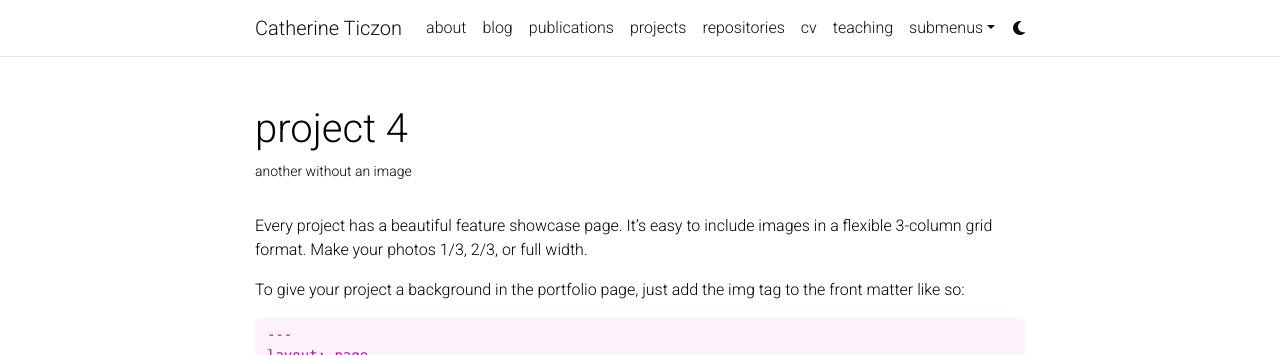
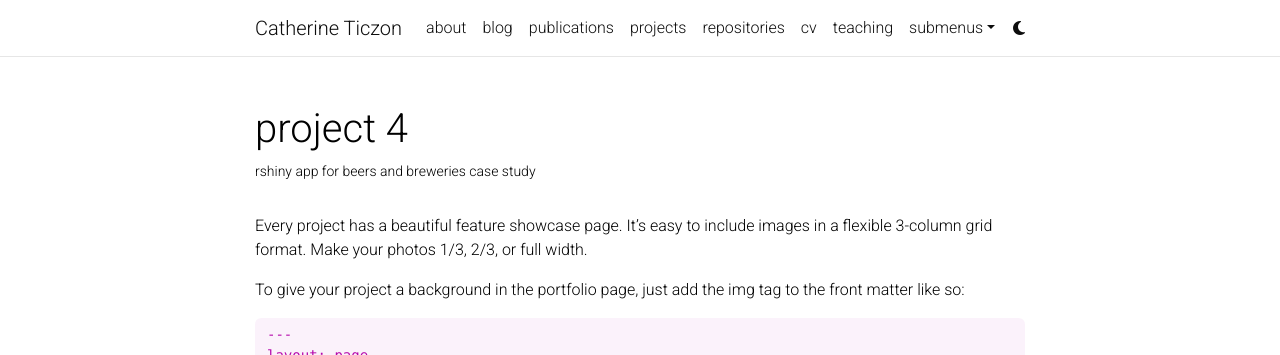
Before and after one commit to catherineticzon/catherineticzon.github.io, a Jekyll site: the page built from _projects/4_project.md, in a window 1280 px wide and 900 px high. Shown: the top 355 px of the window. Built offline with Jekyll 4.4.1, drawn with Linux system fonts in a browser that asks for light colours; full-size pictures stand in for the smaller copies a plugin makes; comment, search, counter and statistics services are not loaded; a style sheet for code colours, icons or effects is not loaded.

Commit message:
update proj 4 with rshiny app

```diff
--- a/_projects/4_project.md
+++ b/_projects/4_project.md
@@ -1,10 +1,10 @@
 ---
 layout: page
 title: project 4
-description: another without an image
+description: rshiny app for beers and breweries case study
 img:
 importance: 3
-category: fun
+redirect: https://catherineticzon.shinyapps.io/FLS12/
 ---
 
 Every project has a beautiful feature showcase page.
```
